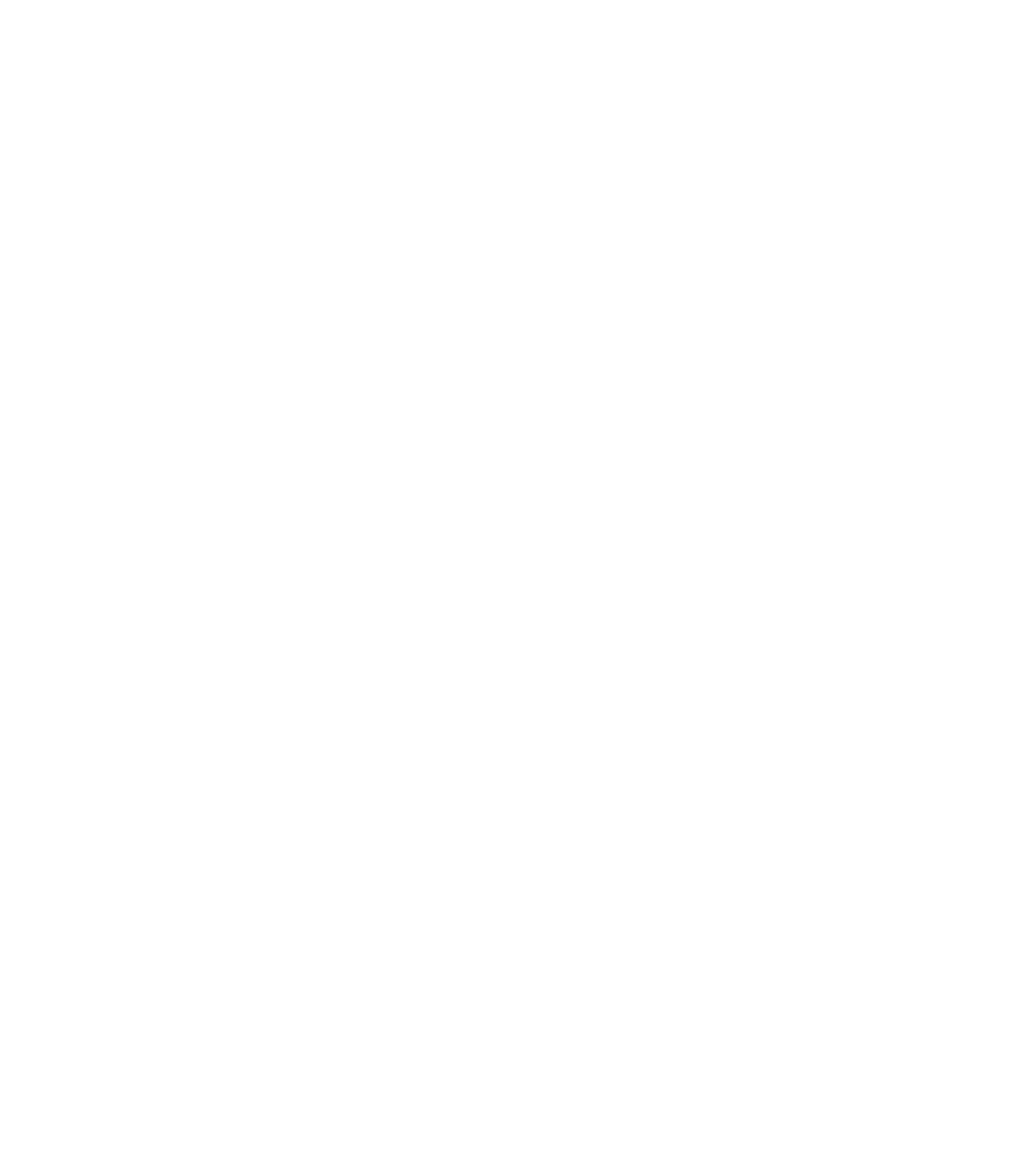
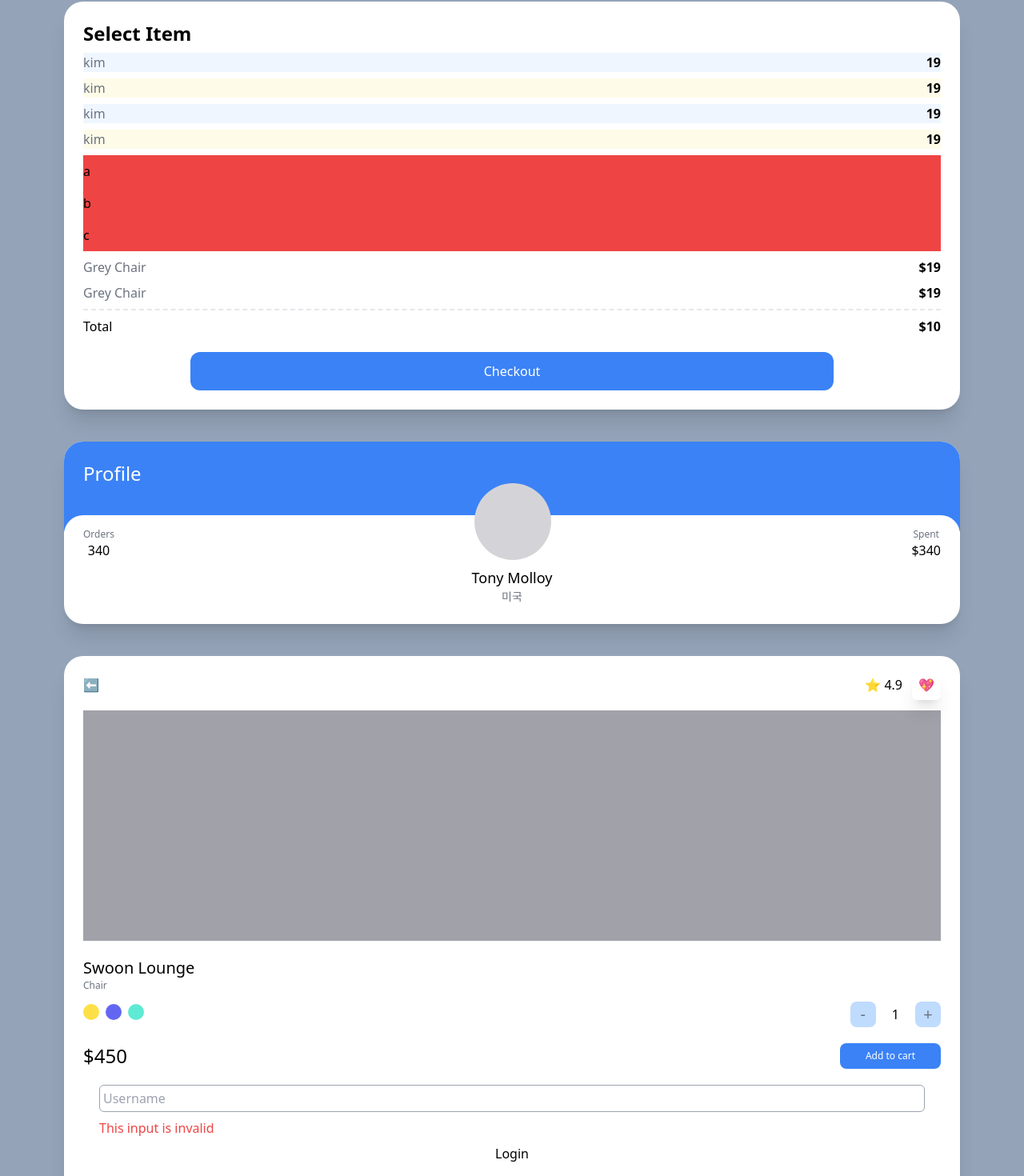
Before and after one commit to manonkim/next_app, a Next.js app: page / in a window 1280 px wide. Shown: the part 78-1548 px from the top of the page at 80% size. Before the commit the page ends 800 px from the top, so only its background shows below. Built offline with nearby package versions, Linux system fonts and the light colour scheme.

Commit message:
Add : Tailwind practice

```diff
--- a/pages/index.tsx
+++ b/pages/index.tsx
@@ -1,7 +1,127 @@
 import type { NextPage } from 'next';
 
 const Home: NextPage = () => {
-  return <div></div>;
+  return (
+    <div className="bg-slate-400 py-20 px-20 grid gap-10 min-h-screen">
+      <div className="bg-white p-6 rounded-3xl shadow-xl">
+        <span className="font-semibold text-2xl">Select Item</span>
+        <ul>
+          {[1, 2, 3, 4].map((i) => (
+            <div
+              key={i}
+              className="flex justify-between my-2 odd:bg-blue-50 even:bg-yellow-50 first:bg-teal-50 last:bg-amber-50"
+            >
+              <span className="text-gray-500">kim</span>
+              <span className="font-semibold">19</span>
+            </div>
+          ))}
+        </ul>
+        <ul>
+          {['a', 'b', 'c', ''].map((c, i) => (
+            <li className="bg-red-500 py-2 empty:hidden" key={i}>
+              {c}
+            </li>
+          ))}
+        </ul>
+        <div className="flex justify-between my-2">
+          <span className="text-gray-500">Grey Chair</span>
+          <span className="font-semibold">$19</span>
+        </div>
+        <div className="flex justify-between">
+          <span className="text-gray-500">Grey Chair</span>
+          <span className="font-semibold">$19</span>
+        </div>
+        <div className="flex justify-between mt-2 pt-2 border-t-2 border-dashed">
+          <span>Total</span>
+          <span className="font-semibold">$10</span>
+        </div>
+        <div
+          className="mt-5 bg-blue-500 text-white p-3
+          text-center rounded-xl w-3/4 mx-auto
+          hover:bg-teal-500 active:bg-yellow-400 focus:bg-red-400
+         "
+        >
+          Checkout
+        </div>
+      </div>
+      <div className="bg-white overflow-hidden rounded-3xl shadow-xl group">
+        <div className="bg-blue-500 p-6 pb-14">
+          <span className="text-white text-2xl">Profile</span>
+        </div>
+        <div className="rounded-3xl p-6 bg-white relative -top-5">
+          <div className="flex relative -top-16 items-end justify-between">
+            <div className="flex flex-col items-center">
+              <span className="text-xs text-gray-500">Orders</span>
+              <span className="font-medium">340</span>
+            </div>
+            <div className="h-24 w-24 bg-zinc-300 rounded-full group-hover:bg-red-300" />
+            <div className="flex flex-col items-center">
+              <span className="text-xs text-gray-500">Spent</span>
+              <span className="font-medium">$340</span>
+            </div>
+          </div>
+          <div className="relative  flex flex-col items-center -mt-14 -mb-5">
+            <span className="text-lg font-medium">Tony Molloy</span>
+            <span className="text-sm text-gray-500">미국</span>
+          </div>
+        </div>
+      </div>
+      <div className="bg-white p-6 rounded-3xl shadow-xl">
+        <div className="flex mb-5 justify-between items-center">
+          <span>⬅️</span>
+          <div className="space-x-3">
+            <span>⭐️ 4.9</span>
+            <span className="shadow-xl p-2 rounded-md">💖</span>
+          </div>
+        </div>
+        <div className="bg-zinc-400 h-72 mb-5" />
+        <div className="flex flex-col">
+          <span className="font-medium text-xl">Swoon Lounge</span>
+          <span className="text-xs text-gray-500">Chair</span>
+          <div className="mt-3 mb-5 flex justify-between items-center">
+            <div className="space-x-2">
+              <button className="w-5 h-5 rounded-full bg-yellow-300 hover:ring-2 ring-offset-2 ring-yellow-300 transition-all" />
+              <button className="w-5 h-5 rounded-full bg-indigo-500 hover:ring-2 ring-offset-2 ring-indigo-300 transition-all" />
+              <button className="w-5 h-5 rounded-full bg-teal-300 hover:ring-2 ring-offset-2 ring-teal-300 transition-all" />
+            </div>
+            <div className="flex items-center space-x-5">
+              <button className=" rounded-lg bg-blue-200 flex justify-center items-center aspect-square w-8 text-xl text-gray-500">
+                -
+              </button>
+              <span>1</span>
+              <button className=" rounded-lg bg-blue-200 flex justify-center items-center aspect-square w-8 text-xl text-gray-500">
+                +
+              </button>
+            </div>
+          </div>
+          <div className="flex justify-between items-center">
+            <span className="font-medium text-2xl">$450</span>
+            <button className="bg-blue-500 py-2 px-8 text-center text-xs text-white rounded-lg">
+              Add to cart
+            </button>
+          </div>
+        </div>
+        <form className="flex flex-col space-y-2  p-5 ">
+          <input
+            type="text"
+            required
+            placeholder="Username"
+            className="border p-1 peer border-gray-400 rounded-md "
+          />
+          <span className="hidden peer-invalid:block peer-invalid:text-red-500">
+            This input is invalid
+          </span>
+          <span className="hidden peer-valid:block peer-valid:text-teal-500">
+            Awesome username
+          </span>
+          <span className="hidden peer-hover:block peer-hover:text-amber-500">
+            Hello
+          </span>
+          <input type="submit" value="Login" className="bg-white" />
+        </form>
+      </div>
+    </div>
+  );
 };
 
 export default Home;
```
